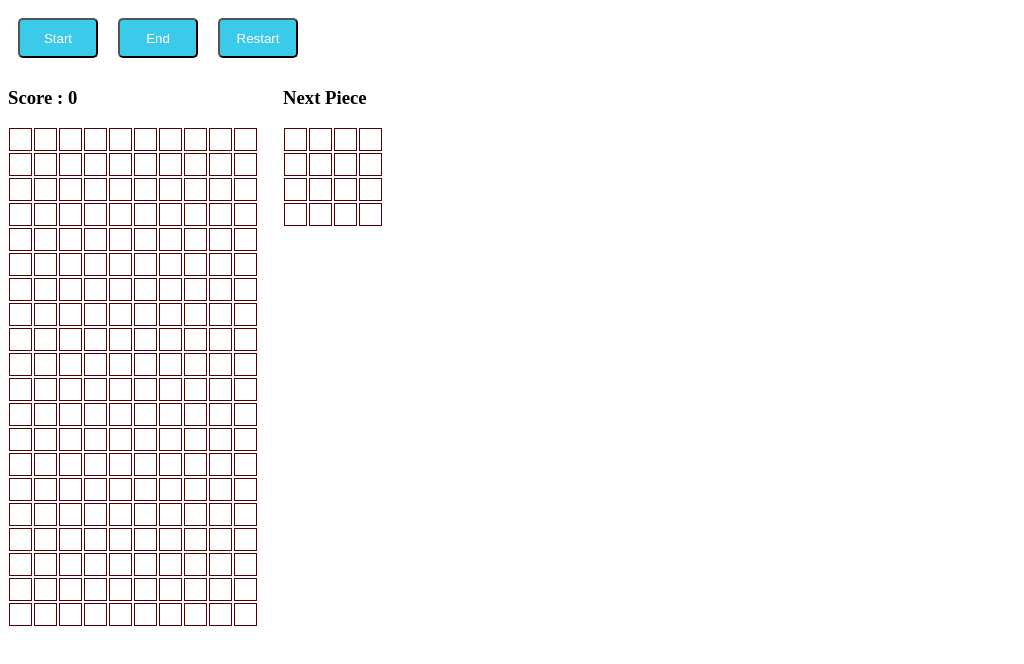
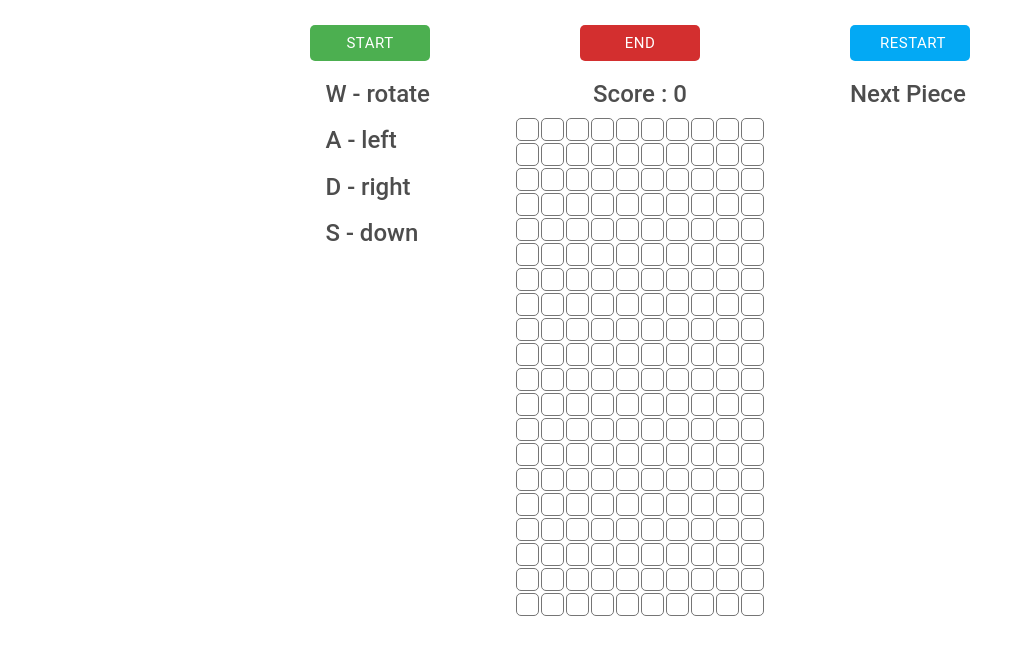
Before and after one commit to lunzhang/ng2-tetris, an Angular app: page / in a window 1280 px wide. Shown: the top 664 px of the page, without its empty margins (0-1024 px from the left). Built offline with nearby package versions, Linux system fonts and the light colour scheme.

Commit message:
material design style

```diff
--- a/src/app/app.component.css
+++ b/src/app/app.component.css
@@ -1,17 +1,35 @@
 .btn{
-  margin:10px;
-  width:80px;
-  height:40px;
-  background-color:#3ccaea;
-  color:white;
   border-radius:5px;
-  border-color:black;
+  border-width:0px;
+  box-sizing:border-box;
+  color:rgb(255, 255, 255);
+  display:inline-block;
+  font-family:Roboto, sans-serif;
+  font-size:15px;
+  height:36px;
+  letter-spacing:0.5px;
+  line-height:36px;
+  outline-color:rgb(255, 255, 255);
+  padding:0px 30px 0px 30px;
+  position:relative;
+  text-align:center;
+  text-transform:uppercase;
+  width:120px;
 }
-
+h3{
+  font-family: "Roboto Mono", Roboto, sans-serif;
+  opacity: 0.87;
+}
+.instructions-wrapper{
+  text-align: left;
+  display:inline-block;
+}
 .board-wrapper{
   display:inline-block;
 }
 .next-piece-wrapper{
-  padding-left:25px;
   display:inline-block;
 }
+#app{
+  padding-top:25px;
+}
--- a/src/app/app.component.html
+++ b/src/app/app.component.html
@@ -1,28 +1,41 @@
-<div>
-
-  <div>
-    <button (click)="start()" class="btn">
+<div id="app" class="container">
+  <div class="row">
+    <div class="col-sm-4 text-right">
+      <button (click)="start()" class="btn" style="background-color:#4CAF50;">
         Start
       </button>
-    <button (click)="end()" class="btn">
+    </div>
+    <div class="col-sm-4 text-center">
+      <button (click)="end()" class="btn" style="background-color:#D32F2F;">
         End
       </button>
-    <button (click)="restart()" class="btn">
+    </div>
+    <div class="col-sm-4 text-left">
+      <button (click)="restart()" class="btn" style="background-color:#03A9F4;">
         Restart
       </button>
     </div>
-
-  <div>
+  </div>
+  <div class="row">
+    <div class="col-sm-4 text-right">
+      <div class="instructions-wrapper">
+        <h3>W - rotate </h3>
+        <h3>A - left </h3>
+        <h3>D - right </h3>
+        <h3>S - down </h3>
+      </div>
+    </div>
+    <div class="col-sm-4 text-center">
       <div class="board-wrapper">
         <h3>Score : {{score}} </h3>
         <board (onScore)="onScore($event)"></board>
       </div>
-
+    </div>
+    <div class="col-sm-4 text-left">
       <div class="next-piece-wrapper">
         <h3>Next Piece </h3>
         <next-piece></next-piece>
       </div>
-
     </div>
-
   </div>
+</div>
--- a/src/app/tetris/board/board.ts
+++ b/src/app/tetris/board/board.ts
@@ -49,6 +49,7 @@ export class Board {
     this.inRotation = false;
     this.inRestart = false;
     this.gameSpeed = 300;
+    this.piece.clearNextPiece();
     this.cells.forEach((elem)=>{
       elem.unfill();
     });
--- a/src/app/tetris/cell/cell.css
+++ b/src/app/tetris/cell/cell.css
@@ -1,36 +1,37 @@
 .cell{
   box-sizing:border-box;
-  border:1px solid #520202;
+  border:1px solid #757575;
   margin:1px;
   float:left;
   width:23px;
   height:23px;
+  border-radius:5px
 }
 
 .i-piece{
-    background-color:cyan;
+    background-color:#00BCD4;
 }
 
 .j-piece{
-  background-color:blue;
+  background-color:#2196F3;
 }
 
 .l-piece{
-  background-color:orange;
+  background-color:#FF9800;
 }
 
 .o-piece{
-  background-color:yellow;
+  background-color:#FFEB3B;
 }
 
 .s-piece{
-  background-color:lime;
+  background-color:#CDDC39;
 }
 
 .t-piece{
-  background-color:purple;
+  background-color:#9C27B0;
 }
 
 .z-piece{
-  background-color:red;
+  background-color:#F44336;
 }
--- a/src/app/tetris/nextpiece/nextpiece.css
+++ b/src/app/tetris/nextpiece/nextpiece.css
@@ -2,3 +2,6 @@
   width:100px;
   height:100px;
 }
+:host >>> cell .cell{
+  border:none;
+}
--- a/src/app/tetris/nextpiece/nextpiece.ts
+++ b/src/app/tetris/nextpiece/nextpiece.ts
@@ -28,6 +28,7 @@ export class NextPiece {
   }
 
   setNextPiece(){
+    if(!this.nextPiece || !this.nextPiece.coordinates) return;
     var cells = this.cells.toArray();
     for(let i = 0;i<this.nextPiece.coordinates.length;i++){
       cells[this.nextPiece.coordinates[i]].fill(this.nextPiece.type);
@@ -35,7 +36,7 @@ export class NextPiece {
   }
 
   unsetNextPiece(){
-    if(!this.nextPiece) return;
+    if(!this.nextPiece || !this.nextPiece.coordinates) return;
     var cells = this.cells.toArray();
     for(let i = 0;i<this.nextPiece.coordinates.length;i++){
       cells[this.nextPiece.coordinates[i]].unfill();
--- a/src/app/tetris/piece/piece.ts
+++ b/src/app/tetris/piece/piece.ts
@@ -10,12 +10,12 @@ export class Piece {
   public rotationCount;
   public nextPiece:any={};
   public nextPieceCords = [[4,5,6,7], //i-piece
-  [5,6,7,11], //j-piece
-  [7,6,5,9], //l-piece
+  [4,5,6,10], //j-piece
+  [6,5,4,8], //l-piece
   [5,6,9,10], //o-piece
-  [7,6,10,9], //s-piece
-  [7,6,5,10], //t-piece
-  [5,6,10,11]]; //z-piece
+  [6,5,9,8], //s-piece
+  [4,5,6,9], //t-piece
+  [4,5,9,10]]; //z-piece
 
   private defaultRotations = [[[2,11,20,29],[-2,-11,-20,-29]], //i-piece
   [[-9,0,9,-2],[11,0,-11,-20],[9,0,-9,2],[-11,0,11,20]], //j-piece
@@ -70,6 +70,11 @@ export class Piece {
     this.nextPieceSource.next(this.nextPiece);
   }
 
+  clearNextPiece(){
+    this.nextPiece = {};
+    this.nextPieceSource.next(this.nextPiece);
+  }
+
   /** rotates piece
   returns new rotated Cordinates
   **/
--- a/src/index.html
+++ b/src/index.html
@@ -4,9 +4,11 @@
   <meta charset="utf-8">
   <title>Ng2Tetris</title>
   <base href="/">
-
   <meta name="viewport" content="width=device-width, initial-scale=1">
   <link rel="icon" type="image/x-icon" href="favicon.ico">
+  <link rel="stylesheet" href="https://maxcdn.bootstrapcdn.com/bootstrap/3.3.7/css/bootstrap.min.css"
+  integrity="sha384-BVYiiSIFeK1dGmJRAkycuHAHRg32OmUcww7on3RYdg4Va+PmSTsz/K68vbdEjh4u"
+  crossorigin="anonymous">
 </head>
 <body>
   <app-root>Loading...</app-root>
```
Also changed, not shown: 1 other file (tests, documents, lock files or other folders). Lines whose indentation alone changed are shown as unchanged.
